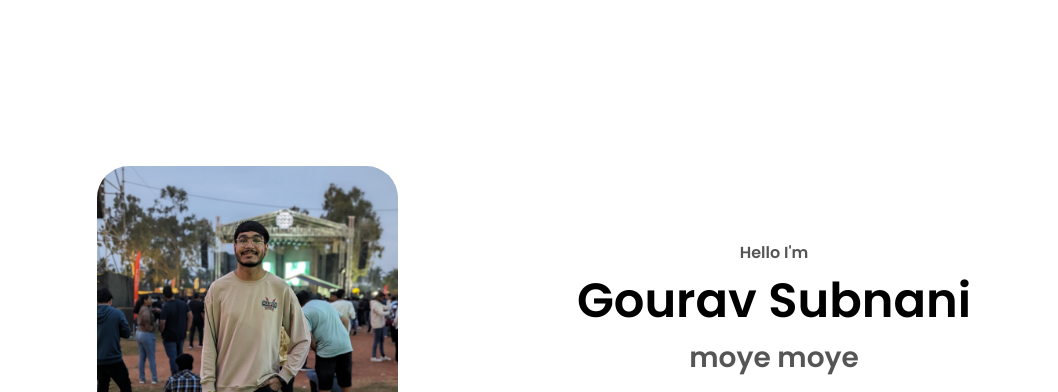
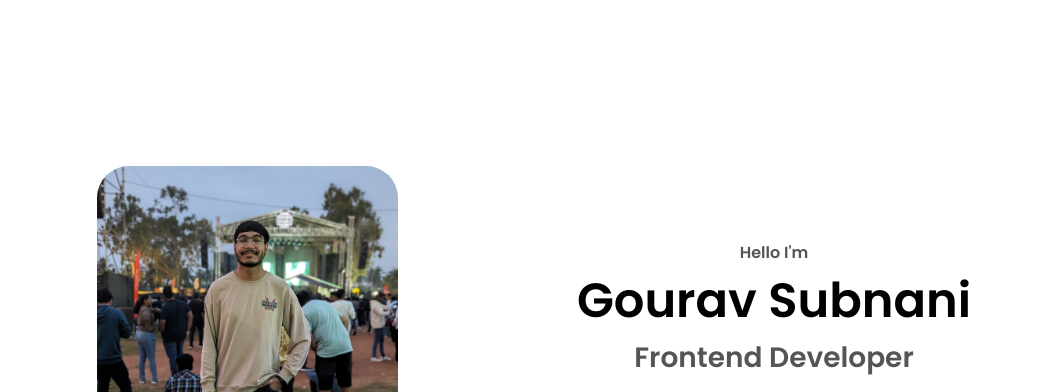
Before and after one commit to KNuckleeHEADD/Portfolio_website, a plain HTML site: page index.html in a window 1280 px wide. Shown: the part 106-498 px from the top of the page, without its empty margins (106-1164 px from the left). Drawn offline with Linux system fonts and the light colour scheme.

Commit message:
Update index.html

```diff
--- a/index.html
+++ b/index.html
@@ -63,7 +63,7 @@
         <div class = "section_text">
             <p class = "section_text1">Hello I'm</p>
             <h1 class = "section_text2">Gourav Subnani</h1>
-            <p class = "section_text3">moye moye</p>
+            <p class = "section_text3">Frontend Developer</p>
             <div class = "btn_container">
                 <button class = "button one" onclick = "window.open('myresume.pdf')">
                     Downlaod CV
```
